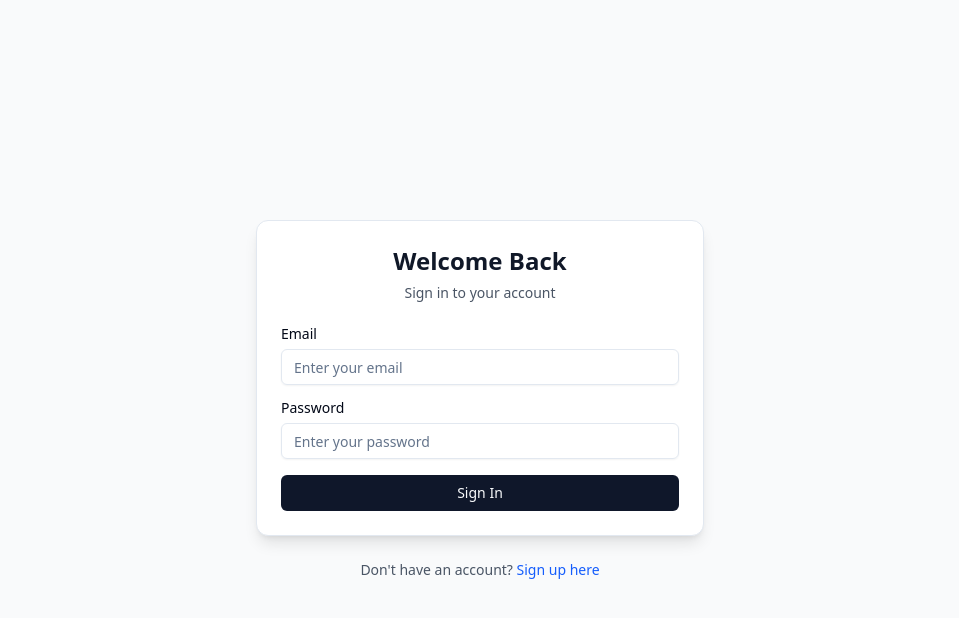
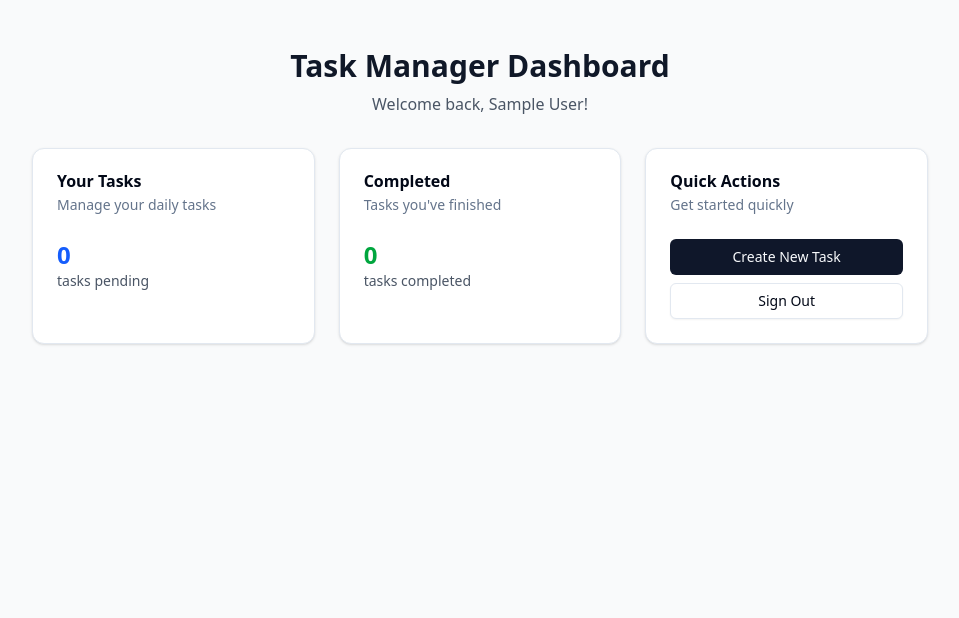
Before and after one commit to kj-ninja/task-manager, a React (Vite) app: page /dashboard in a window 1280 px wide. Before the commit this address led to /login. Shown: the top 618 px of the page, without its empty margins (160-1119 px from the left). Built offline with nearby package versions, Linux system fonts and the light colour scheme; no server answers; sample sign-in values are in the browser's storage.

Commit message:
feat: implement authentication guards and hooks for improved route protection and loading states

```diff
--- a/src/App.tsx
+++ b/src/App.tsx
@@ -1,16 +1,35 @@
+import { useAuthInitialization } from "@features/auth/hooks";
+import { initializeAuth } from "@features/auth/init";
 import AppRouter from "@pages/router";
 import { queryClient } from "@services/query-client";
 import { QueryClientProvider } from "@tanstack/react-query";
+import { useEffect } from "react";
 import { Toaster } from "react-hot-toast";
 
 function App() {
-  // TODO: Add authentication state check
-  const isAuthenticated = false;
+  const { isInitialized } = useAuthInitialization();
+
+  // Initialize Firebase auth listener on app start
+  useEffect(() => {
+    initializeAuth();
+  }, []);
+
+  // Show loading screen until Firebase auth initializes
+  if (!isInitialized) {
+    return (
+      <div className="flex min-h-screen items-center justify-center bg-gray-50">
+        <div className="text-center">
+          <div className="inline-block h-8 w-8 animate-spin rounded-full border-4 border-solid border-current border-r-transparent align-[-0.125em] motion-reduce:animate-[spin_1.5s_linear_infinite]" />
+          <p className="mt-4 text-gray-600">Loading...</p>
+        </div>
+      </div>
+    );
+  }
 
   return (
     <QueryClientProvider client={queryClient}>
       <div className="min-h-screen w-full bg-gray-50">
-        <AppRouter isAuthenticated={isAuthenticated} />
+        <AppRouter />
         <Toaster position="top-right" />
       </div>
     </QueryClientProvider>
--- /dev/null
+++ b/src/features/auth/components/AuthGuard.tsx
@@ -0,0 +1,61 @@
+// Interview Question #52: Route protection patterns with loading states
+
+import { Navigate } from "react-router-dom";
+
+import { useAuth } from "../hooks";
+
+interface AuthGuardProps {
+  children: React.ReactNode;
+  redirectTo?: string;
+  fallback?: React.ReactNode;
+}
+
+/**
+ * AuthGuard component for protecting routes
+ * Shows loading state while Firebase initializes, redirects if not authenticated
+ */
+export function AuthGuard({
+  children,
+  redirectTo = "/login",
+  fallback = <div className="flex min-h-screen items-center justify-center">Loading...</div>
+}: AuthGuardProps) {
+  const { user, isLoading } = useAuth();
+
+  // Show loading state while Firebase auth initializes
+  if (isLoading) {
+    return <>{fallback}</>;
+  }
+
+  // Redirect to login if not authenticated
+  if (!user) {
+    return <Navigate to={redirectTo} replace />;
+  }
+
+  // User is authenticated, render protected content
+  return <>{children}</>;
+}
+
+/**
+ * Inverse guard - only allows access to unauthenticated users
+ * Useful for login/signup pages to redirect already logged in users
+ */
+export function GuestGuard({
+  children,
+  redirectTo = "/dashboard",
+  fallback = <div className="flex min-h-screen items-center justify-center">Loading...</div>
+}: AuthGuardProps) {
+  const { user, isLoading } = useAuth();
+
+  // Show loading state while Firebase auth initializes
+  if (isLoading) {
+    return <>{fallback}</>;
+  }
+
+  // Redirect to dashboard if already authenticated
+  if (user) {
+    return <Navigate to={redirectTo} replace />;
+  }
+
+  // User is not authenticated, render guest content
+  return <>{children}</>;
+}
--- /dev/null
+++ b/src/features/auth/hooks.ts
@@ -0,0 +1,54 @@
+// Interview Question #49: Custom hooks for auth state management
+// Clean abstraction layer between components and Zustand store
+
+import { useAuthStore } from "./store";
+
+/**
+ * Primary auth hook - Used by most components
+ * Returns auth state and computed values for better UX
+ */
+export function useAuth() {
+  const user = useAuthStore((state) => state.user);
+  const loading = useAuthStore((state) => state.loading);
+  const error = useAuthStore((state) => state.error);
+
+  return {
+    // Core state
+    user,
+    isAuthenticated: !!user,
+    error,
+
+    // Loading states for granular UI control
+    isLoading: loading.initialize,
+    isSigningIn: loading.signIn,
+    isSigningUp: loading.signUp,
+    isSigningOut: loading.signOut,
+  };
+}
+
+/**
+ * Auth actions hook - Used by forms and navigation
+ * Returns only action functions to avoid unnecessary re-renders
+ */
+export function useAuthActions() {
+  const signIn = useAuthStore((state) => state.signIn);
+  const signUp = useAuthStore((state) => state.signUp);
+  const signOut = useAuthStore((state) => state.signOut);
+  const clearError = useAuthStore((state) => state.clearError);
+
+  return {
+    signIn,
+    signUp,
+    signOut,
+    clearError,
+  };
+}
+
+/**
+ * Initialize auth hook - Used by app root
+ * Returns initialization state for app-level loading
+ */
+export function useAuthInitialization() {
+  const isInitialized = useAuthStore((state) => !state.loading.initialize);
+  return { isInitialized };
+}
--- /dev/null
+++ b/src/features/auth/index.ts
@@ -0,0 +1,11 @@
+// Auth feature barrel exports
+
+export { AuthGuard, GuestGuard } from "./components/AuthGuard";
+export { AuthLayout } from "./components/AuthLayout";
+export { LoginForm } from "./components/LoginForm";
+export { SignUpForm } from "./components/SignUpForm";
+export { useAuth, useAuthActions, useAuthInitialization } from "./hooks";
+export { cleanupAuth, initializeAuth } from "./init";
+export { loginSchema, signUpSchema } from "./schemas";
+export { useAuthStore } from "./store";
+export type { AuthError, AuthState, User } from "./types";
--- /dev/null
+++ b/src/features/auth/init.ts
@@ -0,0 +1,21 @@
+// Interview Question #89: App initialization patterns with Firebase auth
+
+import { useAuthStore } from "./store";
+
+/**
+ * Initialize Firebase auth listener
+ * Should be called once at app startup
+ */
+export function initializeAuth(): void {
+  useAuthStore.getState().initialize();
+}
+
+/**
+ * Cleanup auth listeners (for testing or app unmount)
+ */
+export function cleanupAuth(): void {
+  const store = useAuthStore.getState() as any;
+  if (store._unsubscribe) {
+    store._unsubscribe();
+  }
+}
--- a/src/pages/DashboardPage.tsx
+++ b/src/pages/DashboardPage.tsx
@@ -1,13 +1,19 @@
 import { Button } from "@components/ui/button";
 import { Card, CardContent, CardDescription, CardHeader, CardTitle } from "@components/ui/card";
+import { AuthGuard } from "@features/auth/components/AuthGuard";
+import { useAuth, useAuthActions } from "@features/auth/hooks";
 
 export function DashboardPage() {
+  const { user, isSigningOut } = useAuth();
+  const { signOut } = useAuthActions();
+
   return (
+    <AuthGuard>
       <div className="min-h-screen bg-gray-50 px-4 py-12 sm:px-6 lg:px-8">
         <div className="mx-auto max-w-4xl">
           <div className="mb-8 text-center">
             <h1 className="font-bold text-3xl text-gray-900">Task Manager Dashboard</h1>
-          <p className="mt-2 text-gray-600">Welcome to your task management workspace</p>
+            <p className="mt-2 text-gray-600">Welcome back, {user?.displayName || user?.email}!</p>
           </div>
 
         <div className="grid gap-6 md:grid-cols-2 lg:grid-cols-3">
@@ -40,13 +46,19 @@ export function DashboardPage() {
             </CardHeader>
             <CardContent className="space-y-2">
               <Button className="w-full">Create New Task</Button>
-              <Button variant="outline" className="w-full">
-                Sign Out
+              <Button
+                variant="outline"
+                className="w-full"
+                onClick={signOut}
+                disabled={isSigningOut}
+              >
+                {isSigningOut ? "Signing Out..." : "Sign Out"}
               </Button>
             </CardContent>
           </Card>
         </div>
         </div>
       </div>
+    </AuthGuard>
   );
 }
--- a/src/pages/auth/LoginPage.tsx
+++ b/src/pages/auth/LoginPage.tsx
@@ -1,17 +1,15 @@
 import { AuthLayout } from "@features/auth/components/AuthLayout";
+import { GuestGuard } from "@features/auth/components/AuthGuard";
 import { LoginForm } from "@features/auth/components/LoginForm";
-import type { LoginFormData } from "@features/auth/schemas";
+import { useAuth, useAuthActions } from "@features/auth/hooks";
 import { Link } from "react-router-dom";
 
 export function LoginPage() {
-  // Temporary handler - we'll connect to Firebase next
-  const handleLogin = async (data: LoginFormData) => {
-    console.log("Login data:", data);
-    // TODO: Connect to Firebase auth
-    alert(`Logging in: ${data.email}`);
-  };
+  const { signIn } = useAuthActions();
+  const { isSigningIn, error } = useAuth();
 
   return (
+    <GuestGuard>
       <AuthLayout
         title="Welcome Back"
         subtitle="Sign in to your account"
@@ -24,7 +22,13 @@ export function LoginPage() {
           </p>
         }
       >
-      <LoginForm onSubmit={handleLogin} />
+        <LoginForm onSubmit={signIn} isLoading={isSigningIn} />
+        {error && (
+          <div className="rounded-md bg-red-50 p-4">
+            <p className="text-red-800 text-sm">{error.message}</p>
+          </div>
+        )}
       </AuthLayout>
+    </GuestGuard>
   );
 }
--- a/src/pages/auth/SignUpPage.tsx
+++ b/src/pages/auth/SignUpPage.tsx
@@ -1,17 +1,15 @@
 import { AuthLayout } from "@features/auth/components/AuthLayout";
+import { GuestGuard } from "@features/auth/components/AuthGuard";
 import { SignUpForm } from "@features/auth/components/SignUpForm";
-import type { SignUpFormData } from "@features/auth/schemas";
+import { useAuth, useAuthActions } from "@features/auth/hooks";
 import { Link } from "react-router-dom";
 
 export function SignUpPage() {
-  // Temporary handler - we'll connect to Firebase next
-  const handleSignUp = async (data: SignUpFormData) => {
-    console.log("Sign up data:", data);
-    // TODO: Connect to Firebase auth
-    alert(`Creating account for: ${data.email}`);
-  };
+  const { signUp } = useAuthActions();
+  const { isSigningUp, error } = useAuth();
 
   return (
+    <GuestGuard>
       <AuthLayout
         title="Create Account"
         subtitle="Sign up to get started with Task Manager"
@@ -24,7 +22,13 @@ export function SignUpPage() {
           </p>
         }
       >
-      <SignUpForm onSubmit={handleSignUp} />
+        <SignUpForm onSubmit={signUp} isLoading={isSigningUp} />
+        {error && (
+          <div className="rounded-md bg-red-50 p-4">
+            <p className="text-red-800 text-sm">{error.message}</p>
+          </div>
+        )}
       </AuthLayout>
+    </GuestGuard>
   );
 }
--- a/src/pages/router.tsx
+++ b/src/pages/router.tsx
@@ -1,21 +1,18 @@
 import { DashboardPage } from "@pages/DashboardPage";
-import { LoginPage } from "@/pages/auth/LoginPage";
 import NotFound from "@pages/not-found";
-import { SignUpPage } from "@/pages/auth/SignUpPage";
 import { BrowserRouter, Navigate, Route, Routes } from "react-router-dom";
 
-interface AppRouterProps {
-  isAuthenticated: boolean;
-}
+import { LoginPage } from "@/pages/auth/LoginPage";
+import { SignUpPage } from "@/pages/auth/SignUpPage";
 
-export default function AppRouter({ isAuthenticated }: AppRouterProps) {
+export default function AppRouter() {
   return (
     <BrowserRouter>
       <Routes>
-        <Route path="/" element={isAuthenticated ? <Navigate to="/dashboard" /> : <Navigate to="/login" />} />
-        <Route path="/dashboard" element={isAuthenticated ? <DashboardPage /> : <Navigate to="/login" />} />
-        <Route path="/login" element={!isAuthenticated ? <LoginPage /> : <Navigate to="/dashboard" />} />
-        <Route path="/signup" element={!isAuthenticated ? <SignUpPage /> : <Navigate to="/dashboard" />} />
+        <Route path="/" element={<Navigate to="/dashboard" replace />} />
+        <Route path="/dashboard" element={<DashboardPage />} />
+        <Route path="/login" element={<LoginPage />} />
+        <Route path="/signup" element={<SignUpPage />} />
         <Route path="*" element={<NotFound />} />
       </Routes>
     </BrowserRouter>
```
Lines whose indentation alone changed are shown as unchanged.
